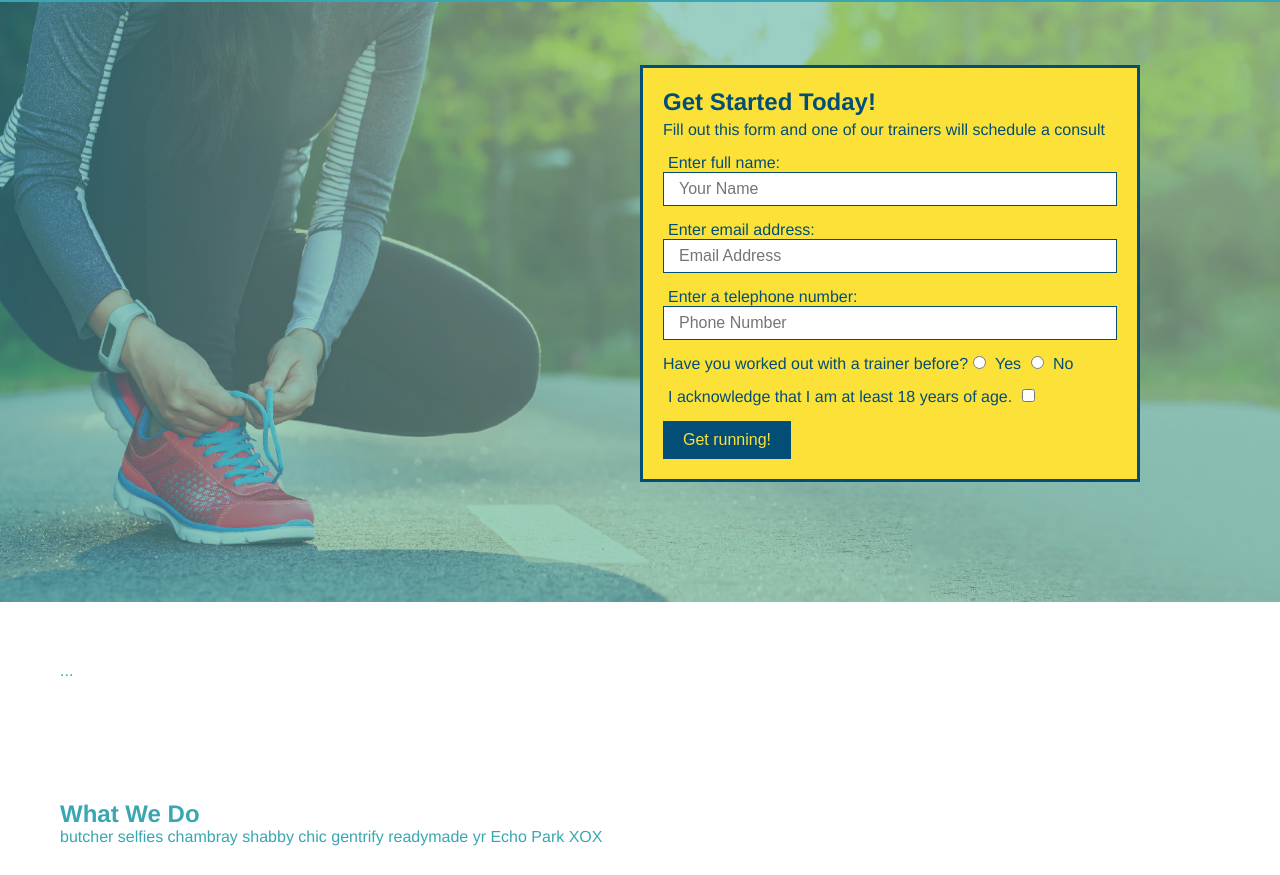
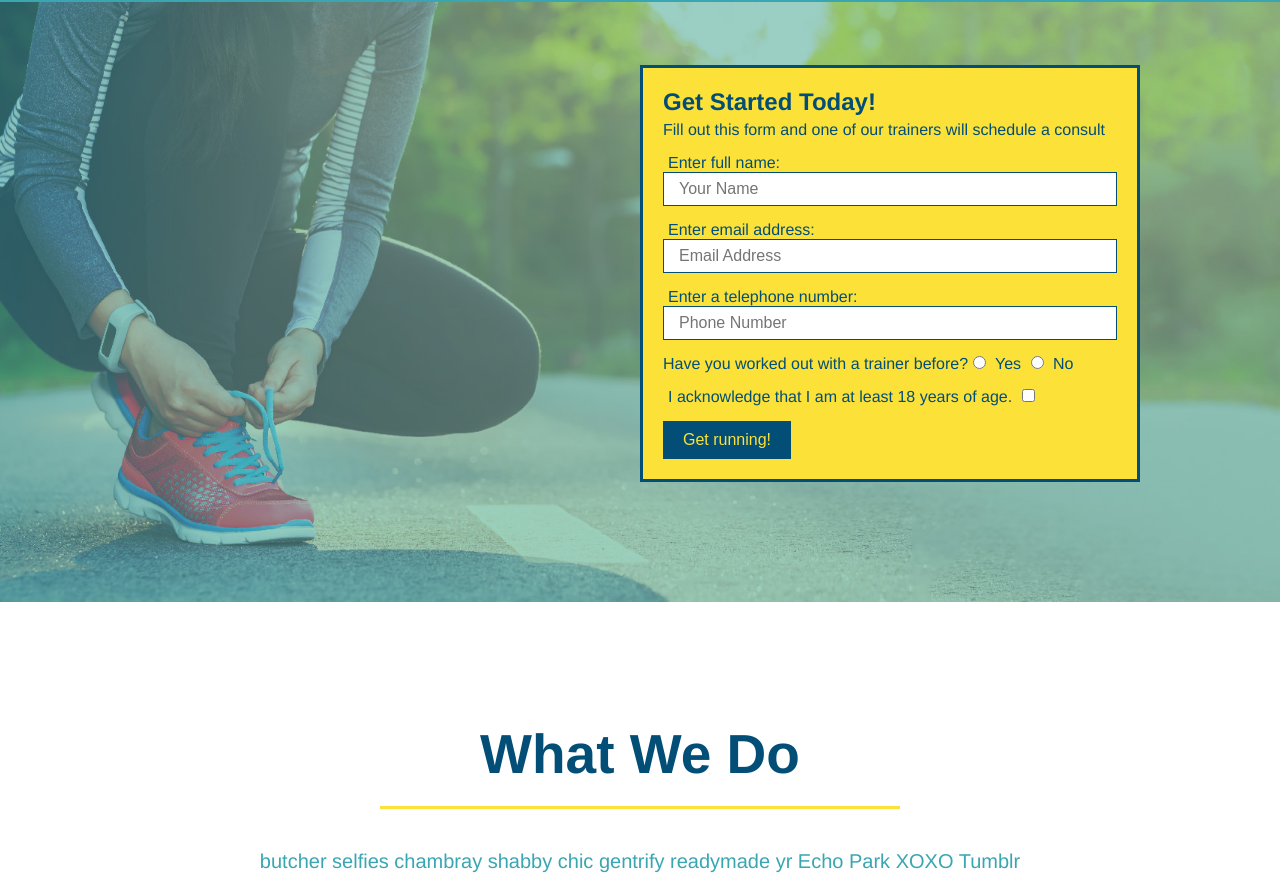
Before and after one commit to j23click/run-buddy, a plain HTML site: page index.html in a window 1280 px wide. Shown: the part 80-955 px from the top of the page. Drawn offline with Linux system fonts and the light colour scheme.

Commit message:
new styles for run buddy

```diff
--- a/assets/css/style.css
+++ b/assets/css/style.css
@@ -104,3 +104,26 @@ section {
     font-size: 16px;
 }
 /* Hero Style End */
+
+/* Intro Style Start */
+.intro {
+    text-align: center;
+}
+.intro h2 {
+    font-size: 55px;
+    color: #024e76;
+    margin-bottom: 35px;
+    padding: 0 100px 20px 100px;
+    border-bottom: 3px solid;
+    border-color: #fce138;
+    /* add this alongside your other declarations */
+    display: inline-block;
+}
+.intro p {
+    line-height: 1.7;
+    color: #39a6b2;
+    width: 80%;
+    font-size: 20px;
+    /* add this alongside your other declarations */
+    margin: 0 auto;
+}
--- a/index.html
+++ b/index.html
@@ -81,15 +81,12 @@
     <!-- end hero -->
 
     <!-- "what we do" section -->
-    <section id="what-we-do">
-        ...
-    </section>
+    <section id="what-we-do" class="intro">
 
     <section>
         <h2>What We Do</h2>
         <p>
-            butcher selfies chambray shabby chic gentrify readymade yr
-            Echo Park XOX
+            butcher selfies chambray shabby chic gentrify readymade yr Echo Park XOXO Tumblr normcore Banksy direct trade Blue Bottle chillwave you probably haven't heard of them single-origin coffee Vice fanny pack fixie Odd Futue Austin fingerstache pickled twee synth Wes Anderson Thundercats viral bitters flannel meggings narwhal Marfa Schlitz sustainable Intelligentsia umami deep v craft
         </p>
     </section>
 
@@ -97,6 +94,7 @@
     <section id="what-you-do">
         ...
     </section>
+
     <section>
         <h2>What You Do</h2>
 
```
